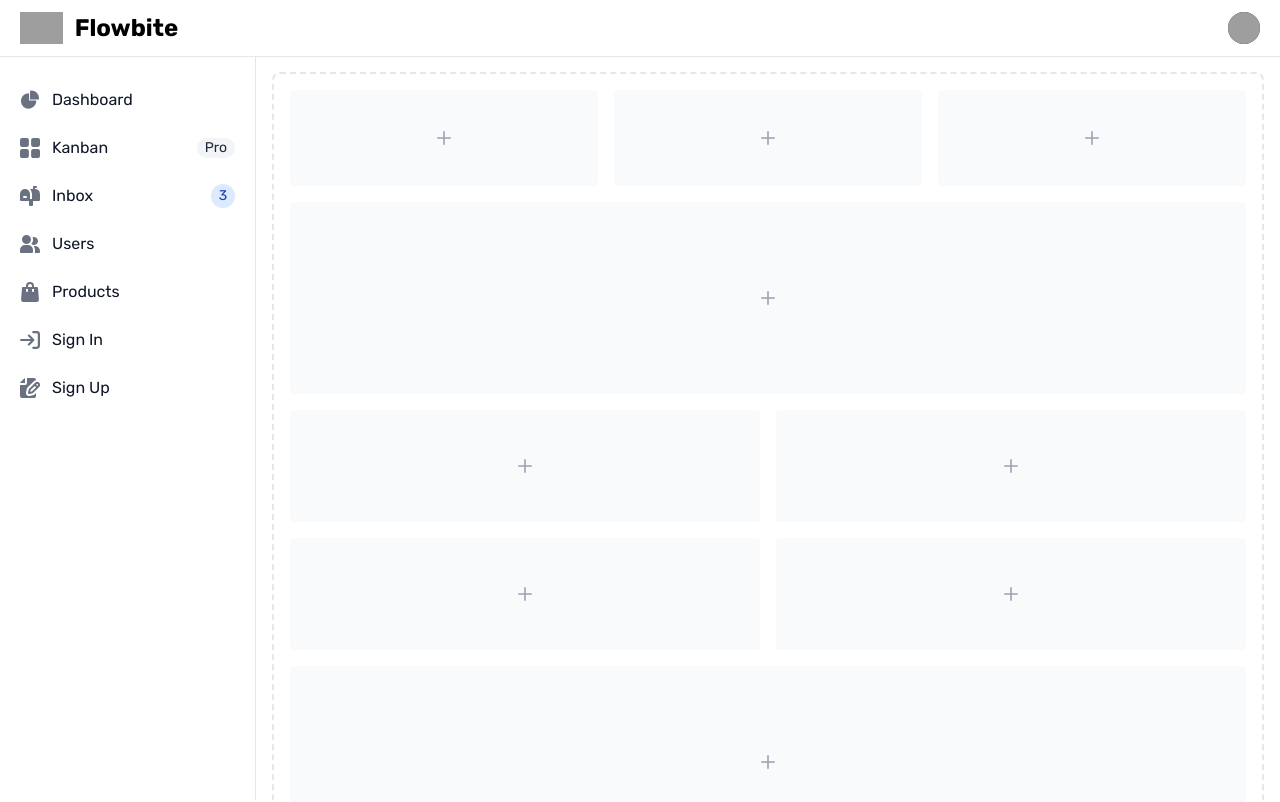
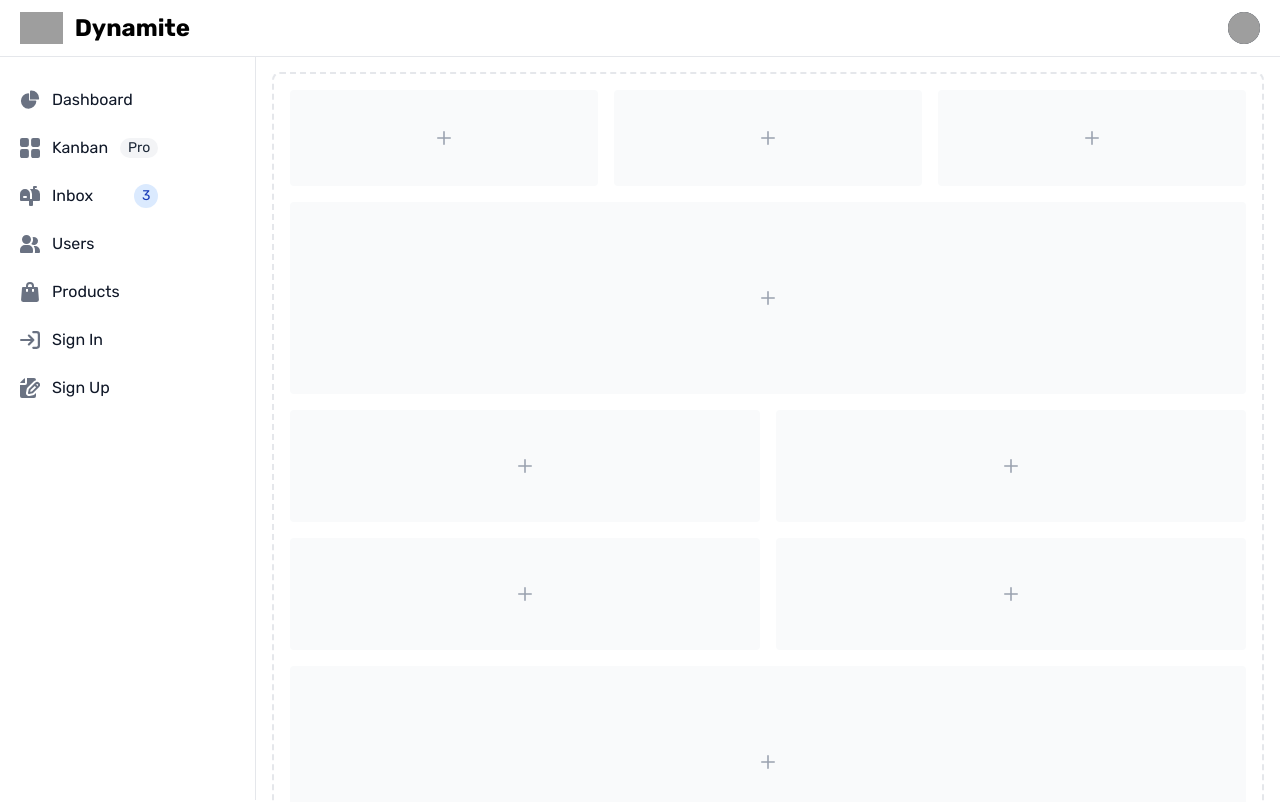
Before and after one commit to vikaskumarsingh20/Dynamite-mern-stack, a React (Vite) app in the folder frontend/: page /profile in a window 1280 px wide. Shown: the top 802 px of the page. Built offline with nearby package versions, Linux system fonts and the light colour scheme; grey boxes are pictures that could not be loaded.

Commit message:
ui fixed

```diff
--- a/frontend/src/components/pages/Profile.jsx
+++ b/frontend/src/components/pages/Profile.jsx
@@ -29,9 +29,9 @@ function Profile() {
           <div className="flex items-center justify-between">
             <div className="flex items-center justify-start rtl:justify-end">
               <button
-                data-drawer-target="logo-sidebar"
-                data-drawer-toggle="logo-sidebar"
-                aria-controls="logo-sidebar"
+                // data-drawer-target="logo-sidebar"
+                // data-drawer-toggle="logo-sidebar"
+                // aria-controls="logo-sidebar"
                 type="button"
                 className="inline-flex items-center p-2 text-sm text-gray-500 rounded-lg sm:hidden hover:bg-gray-100
                 focus:outline-none focus:ring-2 focus:ring-gray-200 dark:text-gray-400 dark:hover:bg-gray-700 dark:focus:ring-gray-600"
@@ -60,7 +60,7 @@ function Profile() {
                   alt="FlowBite Logo"
                 />
                 <span className="self-center text-xl font-semibold sm:text-2xl whitespace-nowrap dark:text-white">
-                  Flowbite
+                  Dynamite
                 </span>
               </Link>
             </div>
@@ -72,7 +72,7 @@ function Profile() {
                     type="button"
                     className="flex text-sm bg-gray-800 rounded-full focus:ring-4 focus:ring-gray-300 dark:focus:ring-gray-600"
                     aria-expanded="false"
-                    data-dropdown-toggle="dropdown-user"
+                    // data-dropdown-toggle="dropdown-user"
                     onClick={handleShowDetails}
                   >
                     <span className="sr-only">Open user menu</span>
@@ -150,13 +150,13 @@ function Profile() {
         </div>
       </nav>
     {/* /* aside bar */ }
-        <aside
+        <div
           id="logo-sidebar"
           className="fixed top-0 left-0 z-40 w-64 h-screen pt-20 transition-transform -translate-x-full bg-white border-r border-gray-200 sm:translate-x-0 dark:bg-gray-800 dark:border-gray-700"
-          aria-label="Sidebar"
+        //   aria-label="Sidebar"
         >
-          <div className="h-full px-3 pb-4 overflow-y-auto bg-white dark:bg-gray-800">
-          <ul className={`  space-y-2 font-medium`}>
+          <div className=" z-50 h-full px-3 pb-4 overflow-y-auto bg-white dark:bg-gray-800">
+          <ul className={`${isMenuOpen ? "block" : ""} absolute space-y-2 font-medium`}>
             <li>
               <Link to={"/"}
                 className="flex items-center p-2 text-gray-900 rounded-lg dark:text-white hover:bg-gray-100 dark:hover:bg-gray-700 group"
@@ -286,7 +286,7 @@ function Profile() {
             </li>
             </ul>
           </div>
-        </aside>
+        </div>
         {/* content div */}
       <div className="p-4 sm:ml-64">
         <div className="p-4 border-2 border-gray-200 border-dashed rounded-lg dark:border-gray-700 mt-14">
```
